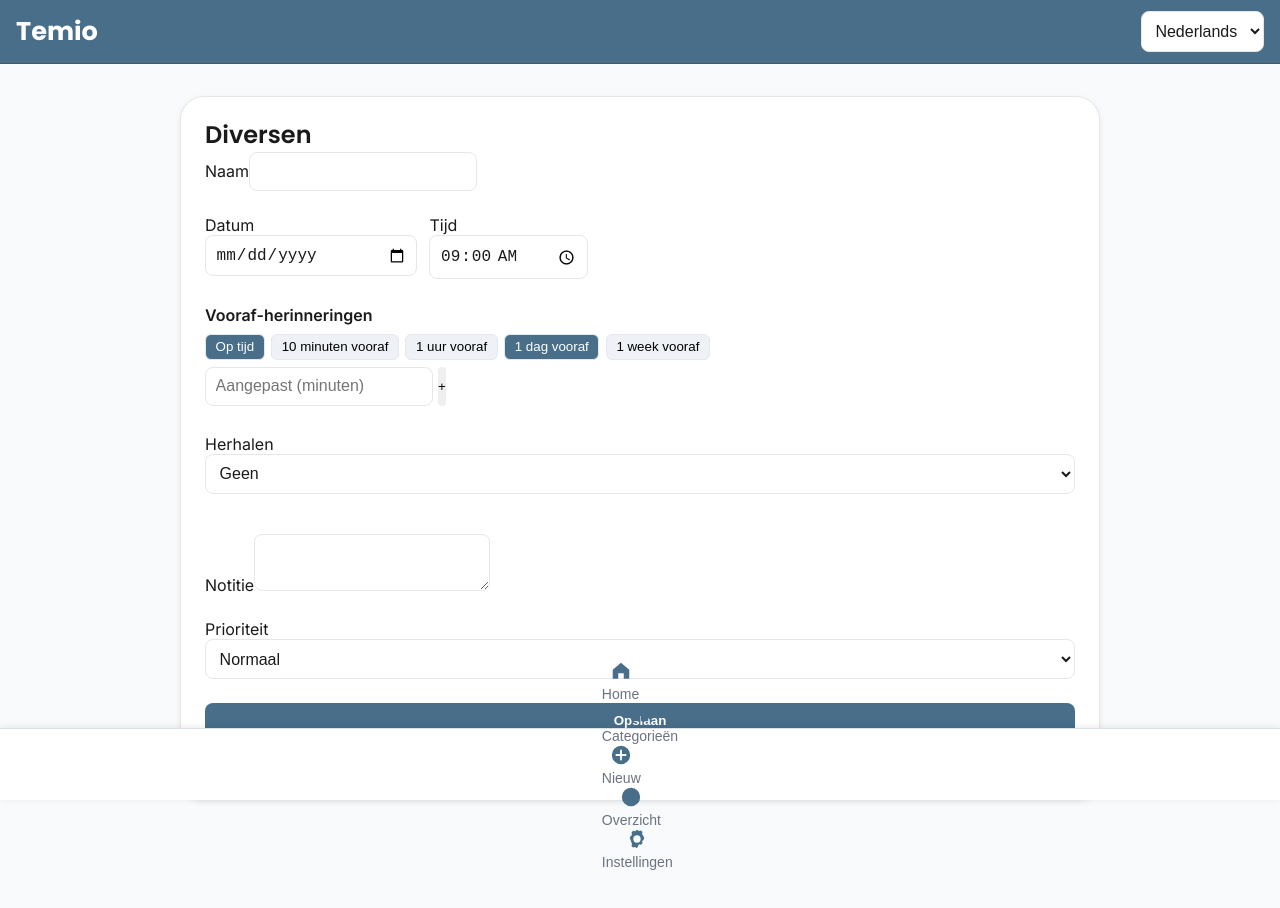
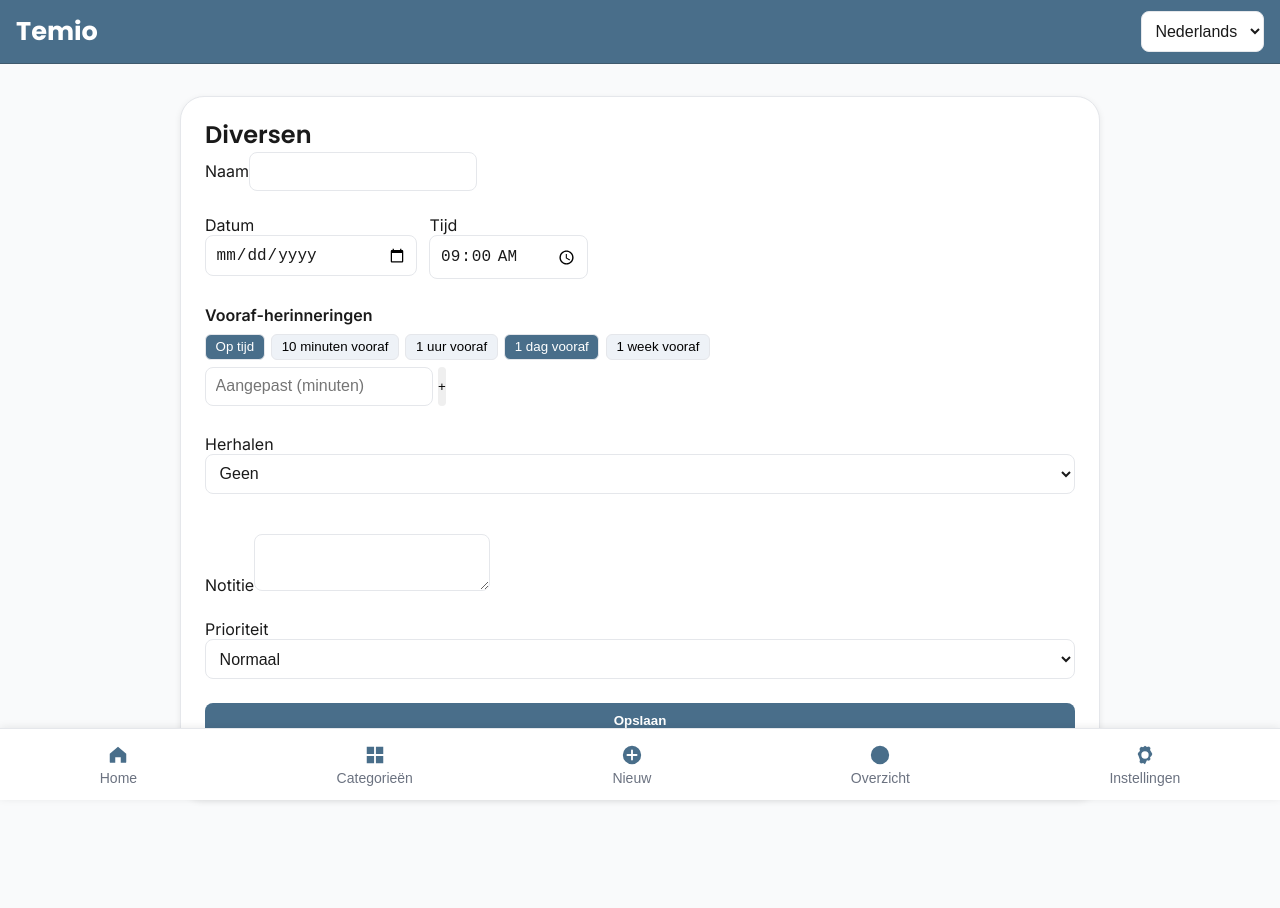
Before and after one commit to harrolds/temio, a React (Vite) app: page /diversen in a window 1280 px wide. Shown: the top 908 px of the page. Built offline with nearby package versions, Linux system fonts and the light colour scheme.

Commit message:
Update Footer.jsx

```diff
--- a/src/components/layout/Footer.jsx
+++ b/src/components/layout/Footer.jsx
@@ -10,11 +10,10 @@ import {
 } from "@/components/icons/FilledIcons";
 
 /**
- * Footer.jsx – Sprint 2.4 / Batch 1 Herstel (100 % regelconform)
- * Wijziging:
- *  • Shadow verwijderd
- *  • Border-top via tokenkleur (--temio-border = #d8e1e4)
- *  • Geen inline-CSS of hardcoded waarden
+ * Footer.jsx – Sprint 2.4 / Batch 1
+ * Alleen visuele wijziging:
+ * • Shadow verwijderd
+ * • 1 px border-top (#d8e1e4) toegevoegd
  */
 export default function Footer() {
   const navigate = useNavigate();
@@ -32,8 +31,7 @@ export default function Footer() {
   const go = (p) => p && p !== location.pathname && navigate(p);
 
   return (
-    <footer className="footer fixed bottom-0 left-0 right-0 bg-white border-t border-temio-border z-50">
-      <nav className="flex justify-around py-2">
+    <footer className="footer">
       {items.map((it) => (
         <button
           key={it.path}
@@ -45,7 +43,6 @@ export default function Footer() {
           <span>{it.label}</span>
         </button>
       ))}
-      </nav>
     </footer>
   );
 }
```
Lines whose indentation alone changed are shown as unchanged.
